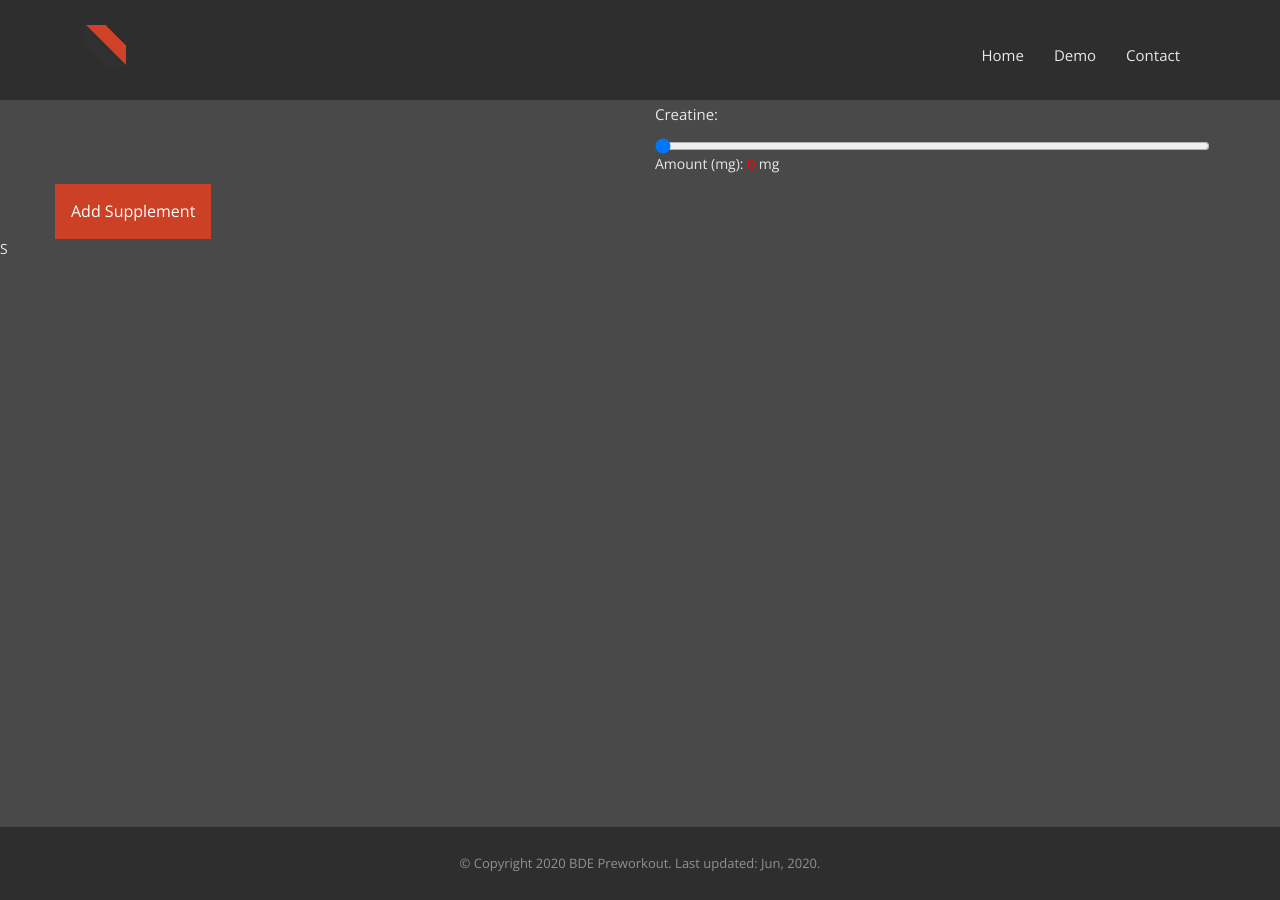
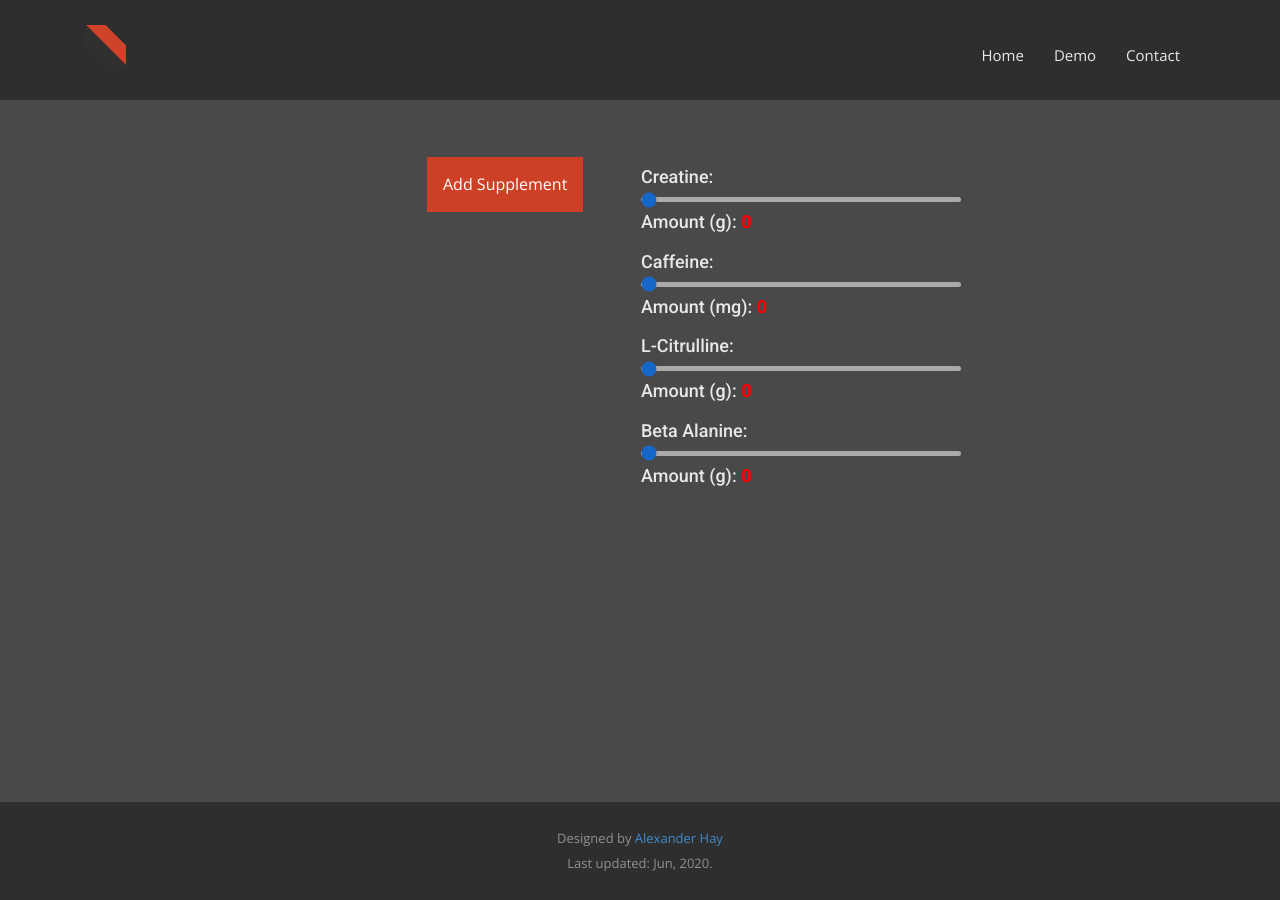
Before and after one commit to bdepreworkout/bde.github.io, a Jekyll site: the page built from demo.html, in a window 1280 px wide. Built offline with Jekyll 4.4.1, drawn with Linux system fonts in a browser that asks for light colours; nearby versions of some CDN libraries; some web fonts are replaced.

Commit message:
non-button scroll bars work button scroll bars do not work footer done

```diff
--- a/_includes/footer.html
+++ b/_includes/footer.html
@@ -3,23 +3,12 @@
   <div class="container">
     <div class="row">
       <div class="col-md-12">
-        <!-- <div class="footer-menu">
-          <ul>
-            <li><a href="#">About Us</a></li> -->
-            <!-- <li><a href="{{ site.baseurl }}/contact">Contact us</a></li> -->
-            <!-- <li><a href="#">How it works</a></li> -->
-            <!-- <li><a href="{{ site.baseurl }}/blog">Blog</a></li> -->
-            <!-- <li><a href="#">Terms</a></li>
-          </ul>
-        </div> -->
-        <!-- <p>&copy;  Copyright 2020 Design &amp; Developed by <a href="http://www.bdepreworkout.com">BDE Preworkout</a>. All rights reserved.</p> -->
-            &copy; Copyright {{ site.time | date: '%Y' }} {{ site.name }}.
-                {% if site.last_updated %}
-                    Last updated: {{ site.last_updated }}.
-                {% endif %}
-
+        Designed by <a href="https://github.com/alexanderhay2020/">Alexander Hay</a>
+        <br>
+        {% if site.last_updated %}
+            Last updated: {{ site.last_updated }}.
+        {% endif %}
       </div>
     </div>
   </div>
 </footer>
-S
--- a/css/bde.css
+++ b/css/bde.css
@@ -18,7 +18,6 @@ form {
   font-family: 'Open Sans', sans-serif;
   -webkit-font-smoothing: antialiased;
 }
-
 body {
   background-color: #494949;
   color: #e8e8e8;
@@ -101,9 +100,11 @@ header .navbar-default .navbar-nav li a {
 font header .navbar-default .navbar-nav li a:hover {
   color: #000;
 }
+
 /*---------------------------------------------
 					Index Start
 -----------------------------------------------*/
+
 /*--
 	wrapper Start
 --*/
@@ -176,6 +177,7 @@ font header .navbar-default .navbar-nav li a:hover {
   font-size: 14px;
   line-height: 1.8;
 }
+
 /*--
 	Feature Start
 --*/
--- a/demo.html
+++ b/demo.html
@@ -5,7 +5,6 @@ permalink: /demo/
 ---
 
 <style>
-
   #myInput {
     box-sizing: border-box;
     background-image: url('searchicon.png');
@@ -26,10 +26,10 @@ permalink: /demo/
     border: none;
     cursor: pointer;
   }
-.dropbtn:hover, .dropbtn:focus {
+  .dropbtn:hover,
+  .dropbtn:focus {
     background-color: #aa4125ff;
   }
-
   .dropdown {
     position: relative;
     display: inline-block;
@@ -49,39 +49,61 @@ permalink: /demo/
     text-decoration: none;
     display: block;
   }
-.dropdown a:hover {background-color: #ddd;}
-.show {display: block;}
+  .dropdown a:hover {
+    background-color: #ddd;
+  }
+  .show {
+    display: block;
+  }
 
   .grid-container {
     display: grid;
     grid-template-columns: 1fr 0.5fr 1.5fr;
     grid-template-rows: 0.5fr 0.5fr 2.5fr 0.5fr;
     gap: 1px 1px;
-  grid-template-areas: "header header header" "nutrition_label dropdown supplements" "nutrition_label . supplements" "footer footer footer";
+    grid-template-areas: "header header header""nutrition_label dropdown supplements""nutrition_label . supplements""footer footer footer";
   }
-.header { grid-area: header; }
-.footer { grid-area: footer; }
-.nutrition_label { grid-area: nutrition_label; }
-.supplements { grid-area: supplements; }
-.dropdown { grid-area: dropdown; }
+  .header {
+    grid-area: header;
+  }
+  .footer {
+    grid-area: footer;
+  }
+  .nutrition_label {
+    grid-area: nutrition_label;
+  }
+  .supplements {
+    grid-area: supplements;
+  }
+  .dropdown {
+    grid-area: dropdown;
+  }
 
+  .slidecontainer {
+    width: 50%;
+  }
+  .slider {
+    -webkit-appearance: none;
+    width: 100%;
+    height: 5px;
+    border-radius: 5px;
+    background: #d3d3d3;
+    outline: none;
+    opacity: 0.7;
+    -webkit-transition: .2s;
+    transition: opacity .2s;
+  }
+  .slider:hover {
+    opacity: 1;
+  }
+  .slider::-moz-range-thumb {
+    width: 25px;
+    height: 25px;
+    border-radius: 100%;
+  }
 </style>
 
-<div class="container">
-  <div class="row">
-    <div class="col-md-6 col-md-offset-6">
-      <p>
-        <span>Creatine: </span>
-        <div class="slidecontainer">
-          <input type="range" min="0" max="10" value="0" step="0.1" class="slider" id="slide_creatine">
-        </div>
-        <span>Amount (mg):</span>
-        <span id="creatine" style="font-weight:bold;color:red"></span>
-        <span>mg</span>
-      </p>
-      <div id="room_fileds"></div>
-    </div>
-
+<div class="grid-container">
   <div class="dropdown">
     <button onclick="myFunction()" class="dropbtn">Add Supplement</button>
     <div id="myDropdown" class="dropdown-content">
@@ -89,12 +111,57 @@ permalink: /demo/
       <a onclick="add_fields('Beta Alanine','betaalanine')">Beta Alanine</a>
       <a onclick="add_fields('Caffeine','caffeine')">Caffeine</a>
       <a onclick="add_fields('Creatine','creatine')">Creatine</a>
-        <a onclick="add_fields('L-Arganine','larganine')">L-Arganine</a>
+      <a onclick="add_fields('L-Citrulline','lcitrulline')">L-Citrulline</a>
     </div>
   </div>
+  <div class="supplements">
+    <h4>
+      <span>Creatine: </span>
+      <p></p>
+      <p></p>
+      <div class="slidecontainer">
+        <input type="range" min="0" max="25" value="0" step="0.1" class="slider" id="slide_creatine">
+      </div>
+      <p></p>
+      <span>Amount (g):</span>
+      <span id="creatine" style="font-weight:bold;color:red"></span>
+    </h4>
+    <h1></h1>
+    <h4>
+      <span>Caffeine: </span>
+      <p></p>
+      <p></p>
+      <div class="slidecontainer">
+        <input type="range" min="0" max="300" value="0" class="slider" id="slide_caffeine">
+      </div>
+      <p></p>
+      <span>Amount (mg):</span> <span id="caffeine" style="font-weight:bold;color:red"></span>
+    </h4>
+    <h1></h1>
+    <h4>
+      <span>L-Citrulline: </span>
+      <p></p>
+      <p></p>
+      <div class="slidecontainer">
+        <input type="range" min="0" max="10" value="0" step="0.1" class="slider" id="slide_lcitrulline">
+      </div>
+      <p></p>
+      <span>Amount (g):</span> <span id="lcitrulline" style="font-weight:bold;color:red"></span>
+    </h4>
+    <h1></h1>
+    <h4>
+      <span>Beta Alanine: </span>
+      <p></p>
+      <p></p>
+      <div class="slidecontainer">
+        <input type="range" min="0" max="4" value="0" step="0.1" class="slider" id="slide_betaalanine">
+      </div>
+      <p></p>
+      <span>Amount (g):</span> <span id="betaalanine" style="font-weight:bold;color:red"></span>
+    </h4>
+    <div id="room_fileds"></div>
   </div>
 </div>
-</section>
 
 <!-- SCRIPTS -->
 <script>
@@ -102,7 +169,7 @@ permalink: /demo/
               JAVASCRIPT
   ********************************* */
 
-  var index=0;
+  var index = 0;
 
   /* When the user clicks on the button,
   toggle between hiding and showing the dropdown content */
@@ -110,39 +177,55 @@ permalink: /demo/
     document.getElementById("myDropdown").classList.toggle("show");
   }
 
-  function add_fields(name,val) {
+  function add_fields(name, val) {
 
-    index ++;
-    slide_index = "slide_";
-    slide_index = slide_index.concat(toString(val));
-
+    // if (val=="creatine"){
+    var slide_id = "slide_creatine";
     var objTo = document.getElementById('room_fileds');
-    var divtest = document.createElement("div");
-    divtest.innerHTML = '                                                      \
-      <div class="label">'+name+':</div>                                       \
-      <div class="content">                                                    \
-        <input type="range"                                                    \
-         min="0"                                                               \
-         max="300"                                                             \
-         width=50%                                                             \
-         value="0"                                                             \
-         class="slider"                                                        \
-         id=slide_index>                                                       \
-      </div>                                                                   \
-      <span>Amount (mg):</span>                                                \
-      <span id=val style="font-weight:bold;color:red"></span>                  \
-      <span>mg</span>                                                          \
-      <div></div>';
-    objTo.appendChild(divtest)
-
-    var slide_val = document.getElementById(slide_index);
-    var supplement = document.getElementById(val);
-    supplement.innerHTML = slide_val.value;
-    slide_val.oninput = function() {
-      supplement.innerHTML = this.value;
-    }
+    var slidetest = document.createElement("div");
+    slidetest.innerHTML = '                                                  \
+        <div class="label">' + name + ':</div>                                     \
+        <div class="slidecontainer">                                           \
+          <input type="range"                                                  \
+           min="0"                                                             \
+           max="300"                                                           \
+           width=50%                                                           \
+           value="0"                                                           \
+           class="slider"                                                      \
+           id=slide_id>                                                \
+        <span>Amount:</span>                                                   \
+        <span id=val style="font-weight:bold;color:red"></span>         \
+        <span>mg</span>                                                        \
+        </div>                                                                 \
+        <div id="room_fileds"></div>';
+    objTo.appendChild(slidetest)
+    // }
   }
 
+  var slide_caffeine = document.getElementById("slide_caffeine");
+  var caffeine = document.getElementById("caffeine");
+  caffeine.innerHTML = slide_caffeine.value;
+  slide_caffeine.oninput = function() {
+    caffeine.innerHTML = this.value;
+  }
+  var slide_creatine = document.getElementById("slide_creatine");
+  var creatine = document.getElementById("creatine");
+  creatine.innerHTML = slide_creatine.value;
+  slide_creatine.oninput = function() {
+    creatine.innerHTML = this.value;
+  }
+  var slide_betaalanine = document.getElementById("slide_betaalanine");
+  var betaalanine = document.getElementById("betaalanine");
+  betaalanine.innerHTML = slide_betaalanine.value;
+  slide_betaalanine.oninput = function() {
+    betaalanine.innerHTML = this.value;
+  }
+  var slide_lcitrulline = document.getElementById("slide_lcitrulline");
+  var lcitrulline = document.getElementById("lcitrulline");
+  lcitrulline.innerHTML = slide_lcitrulline.value;
+  slide_lcitrulline.oninput = function() {
+    lcitrulline.innerHTML = this.value;
+  }
 
   function filterFunction() {
     var input, filter, ul, li, a, i;
@@ -159,7 +242,6 @@ permalink: /demo/
       }
     }
   }
-
   window.onclick = function(event) {
     if (!event.target.matches('.dropbtn')) {
       var dropdowns = document.getElementsByClassName("dropdown-content");
--- a/js/main.js
+++ b/js/main.js
@@ -45,9 +45,9 @@ $(document).ready(function(){
     });
 
 	// Slider
-	var slider = document.getElementById("myRange");
-	var output = document.getElementById("demo");
-	output.innerHTML = slider.value; // Display the default slider value
+	var slider = document.getElementById("slide_supp");
+	var supplement = document.getElementById("val");
+	supplement.innerHTML = slider.value; // Display the default slider value
 
 	// Update the current slider value (each time you drag the slider handle)
 	slider.oninput = function() {output.innerHTML = this.value;}
```
Also changed, not shown: other parts of demo.html (+3 -42 lines). Lines whose indentation alone changed are shown as unchanged.
